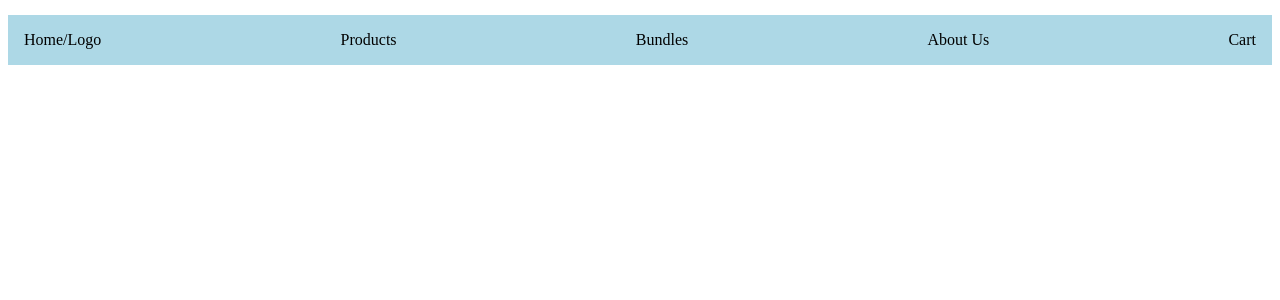
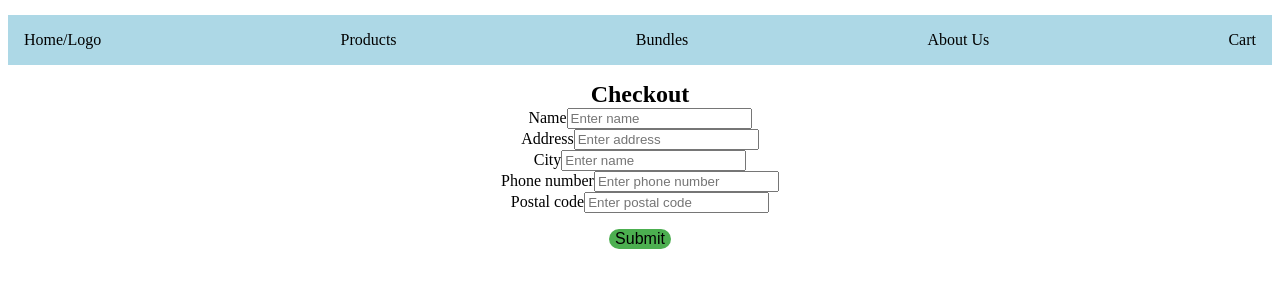
Before and after one commit to davidfannar98/largeassignment3, a React app in the folder template/: page /checkout/delivery in a window 1280 px wide. Shown: the top 300 px of the page. Built offline with nearby package versions, Linux system fonts and the light colour scheme; the HTML template or start-up script is replaced by a standard one.

Commit message:
form for checkout

```diff
--- a/template/src/App.js
+++ b/template/src/App.js
@@ -8,6 +8,9 @@ import Products from "./components/Products";
 import Cart from "./components/Cart"
 import ProductDetail from "./components/ProductDetail"
 import Bundles from "./components/Bundles"
+import Checkout from "./components/Checkout"
+import Delivery from "./components/Delivery"
+import PickUp from "./components/PickUp"
 
 
 const App = () => {
@@ -21,6 +24,9 @@ const App = () => {
                     <Route exact path="/products/:id" component={ ProductDetail }/>
                     <Route path="/cart" component={ Cart }/>
                     <Route path="/bundles" component = {Bundles}/>
+                    <Route exact path="/checkout" component = { Delivery }/>
+                    <Route exact path="/checkout/delivery" component = { Checkout }/>
+                    <Route exact path="/checkout/pickup" component = { PickUp }/>
                 </Switch>
             </div>
         </div>
--- a/template/src/components/Cart/index.js
+++ b/template/src/components/Cart/index.js
@@ -1,5 +1,6 @@
 import React from 'react';
 import CartList from '../CartList';
+import {Link} from 'react-router-dom';
 import { getProducts } from '../../../../server/services/bubbleService'
 
 class Cart extends React.Component{
@@ -22,7 +23,15 @@ class Cart extends React.Component{
                 <h2>Your cart:</h2>
                 <CartList products={ this.state.Products } />
                 <button class="btn btn-light" onClick={function () {localStorage.setItem('cart', '[]');window.location.reload()}}>Erase cart</button>
-                <button class="btn btn-success" > Proceed to checkout </button>
+                <Link
+                to={{
+                    pathname: "/checkout",
+                    state: {
+                        products: this.state.Products
+                    }
+                }}
+
+                class="btn btn-success"> Proceed to checkout </Link>
             </div>
         )
     }
--- /dev/null
+++ b/template/src/components/Checkout/index.js
@@ -0,0 +1,36 @@
+import React from 'react';
+
+const Checkout = (props) => {
+    var products = props.location.state
+    return(
+        <div class="checkout_form">
+            <h2>Checkout</h2>
+            <form>
+                <div class="form-group">
+                    <label >Name</label>
+                    <input type="name" class="form-control" placeholder="Enter name"/>
+                </div>
+                <div class="form-group">
+                    <label >Address</label>
+                    <input type="address" class="form-control" placeholder="Enter address"/>
+                </div>
+                <div class="form-group">
+                    <label >City</label>
+                    <input type="city" class="form-control" placeholder="Enter name"/>
+                </div>
+                <div class="form-group">
+                    <label >Phone number</label>
+                    <input type="phone" class="form-control" placeholder="Enter phone number"/>
+                </div>
+                <div class="form-group">
+                    <label >Postal code</label>
+                    <input type="postal" class="form-control" placeholder="Enter postal code"/>
+                </div>
+
+                <button type="submit" class="btn btn-primary">Submit</button>
+            </form>
+        </div>
+    )
+}
+
+export default Checkout;
--- /dev/null
+++ b/template/src/components/Delivery/index.js
@@ -0,0 +1,25 @@
+import React from 'react';
+import {Link} from 'react-router-dom';
+
+class Delivery extends React.Component{
+    render() {
+        return(
+            <div>
+                <Link
+                to={{
+                    pathname: "/checkout/delivery",
+                }}
+
+                class="btn btn-light"> Delivery </Link>
+                <Link
+                to={{
+                    pathname: "/checkout/pickup",
+                }}
+
+                class="btn btn-light"> Pick up </Link>
+            </div>
+        )
+    }
+}
+
+export default Delivery;
--- /dev/null
+++ b/template/src/components/PickUp/index.js
@@ -0,0 +1,24 @@
+import React from 'react';
+
+const PickUp = (props) => {
+    var products = props.location.state
+    return(
+        <div class="checkout_form">
+            <h2>Checkout</h2>
+            <form>
+                <div class="form-group">
+                    <label >Name</label>
+                    <input type="name" class="form-control" placeholder="Enter name"/>
+                </div>
+                <div class="form-group">
+                    <label >Phone number</label>
+                    <input type="phone" class="form-control" placeholder="Enter phone number"/>
+                </div>
+
+                <button type="submit" class="btn btn-primary">Submit</button>
+            </form>
+        </div>
+    )
+}
+
+export default PickUp;
```
Also changed, not shown: template/src/containers/Home.css (line endings or trailing spaces).
